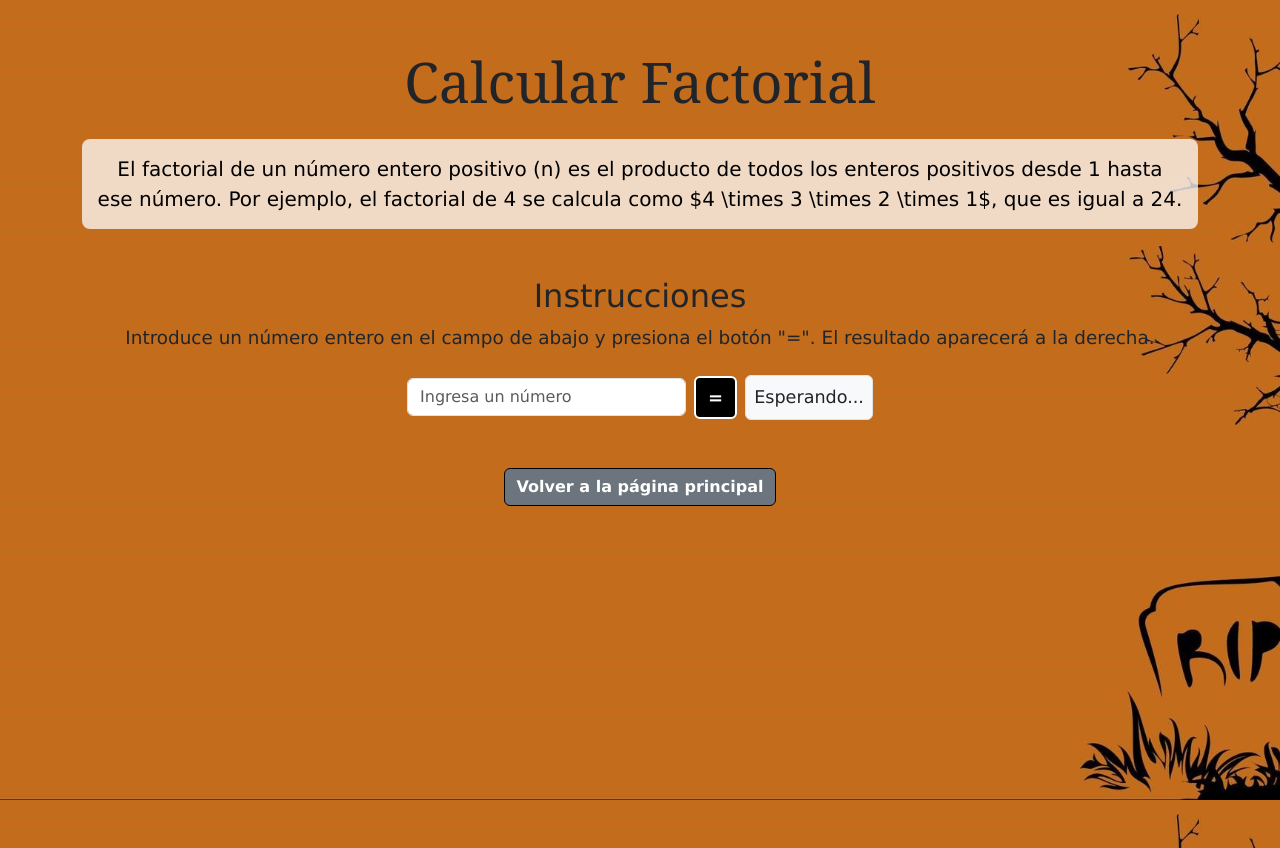
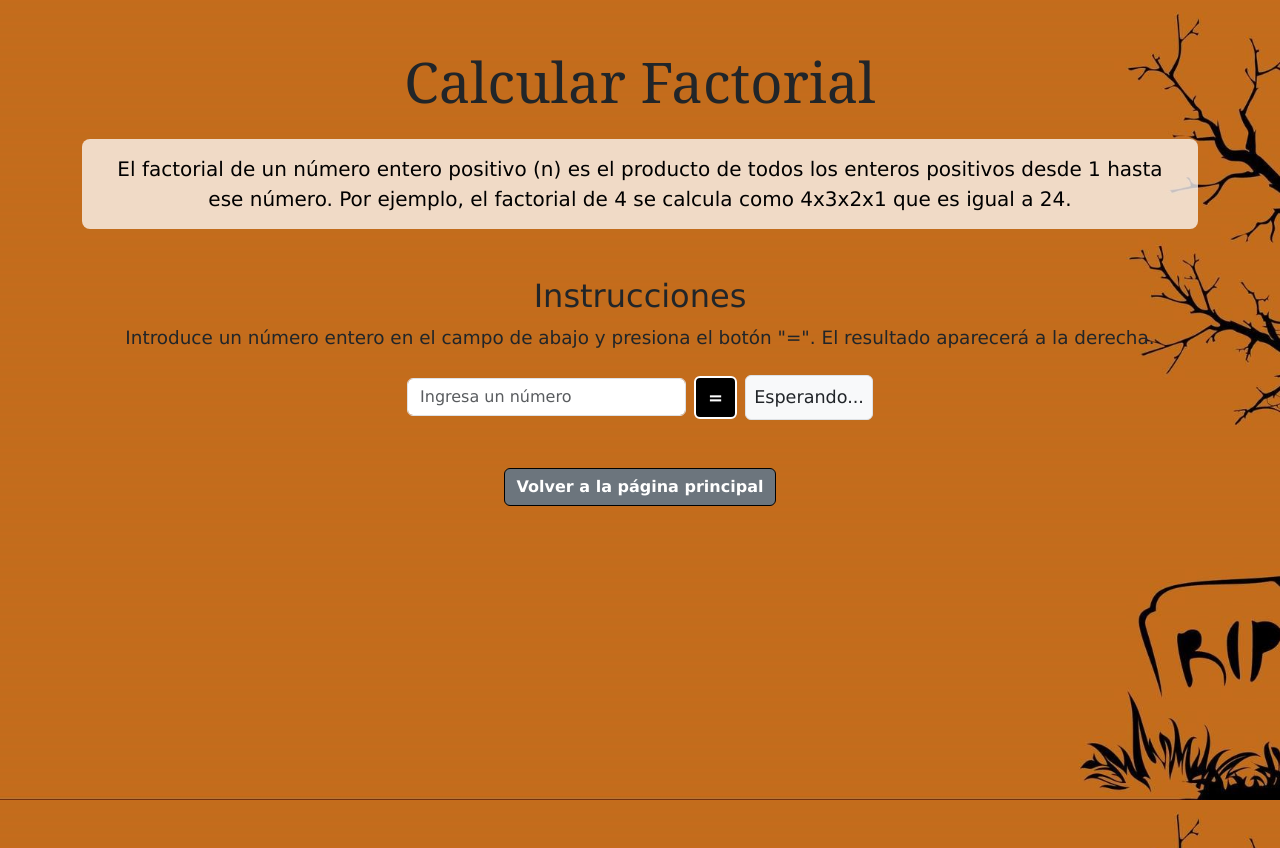
Before and after one commit to SolMichelle/Calculadora, a plain HTML site: page factorial.html in a window 1280 px wide. Drawn offline with nearby package versions, Linux system fonts and the light colour scheme.

Commit message:
Update factorial.html

```diff
--- a/factorial.html
+++ b/factorial.html
@@ -12,7 +12,7 @@
         <h1 class="display-4">Calcular Factorial</h1>
         <p class="lead mt-4 p-background">
           El factorial de un número entero positivo (n) es el producto de todos los enteros positivos desde 1 hasta ese número.
-            Por ejemplo, el factorial de 4 se calcula como $4 \times 3 \times 2 \times 1$, que es igual a 24.
+            Por ejemplo, el factorial de 4 se calcula como 4x3x2x1 que es igual a 24.
         </p>
 
         <h2 class="mt-5">Instrucciones</h2>
```
